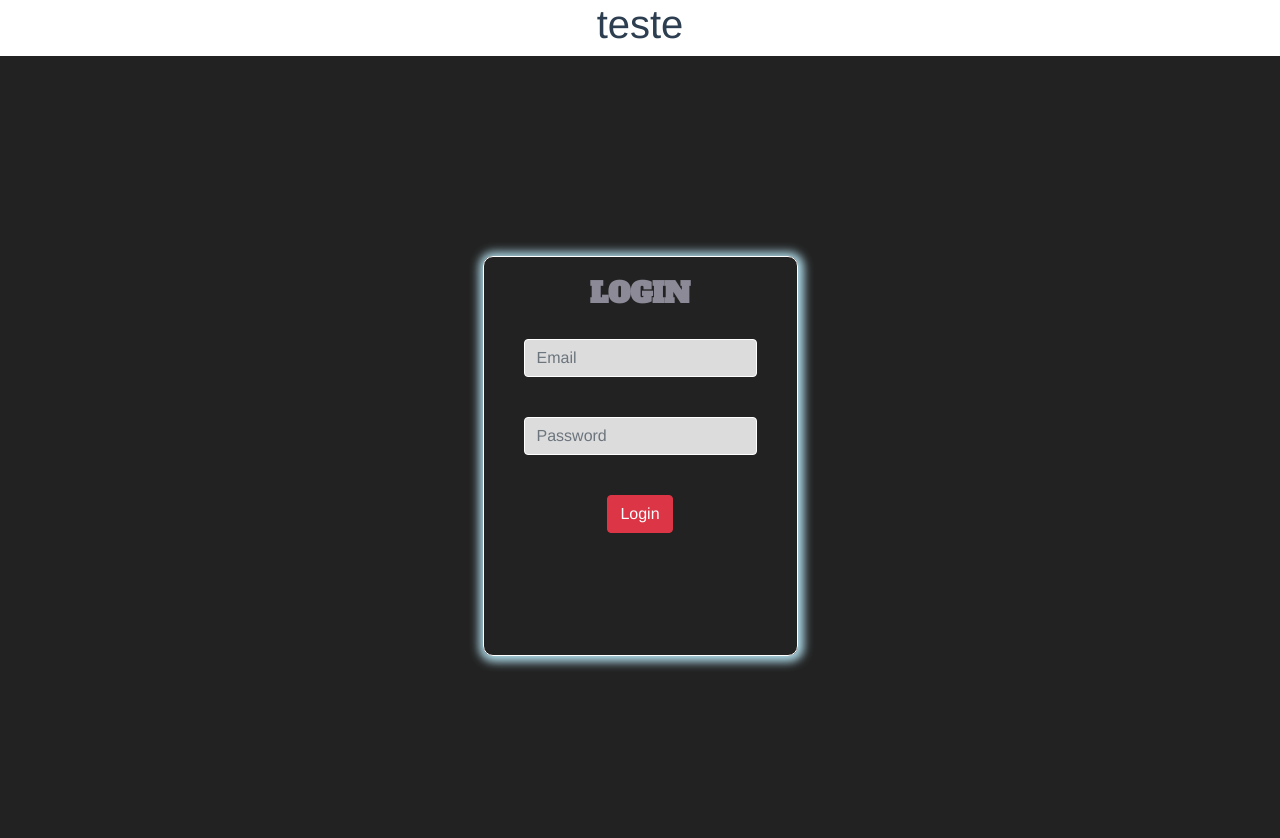
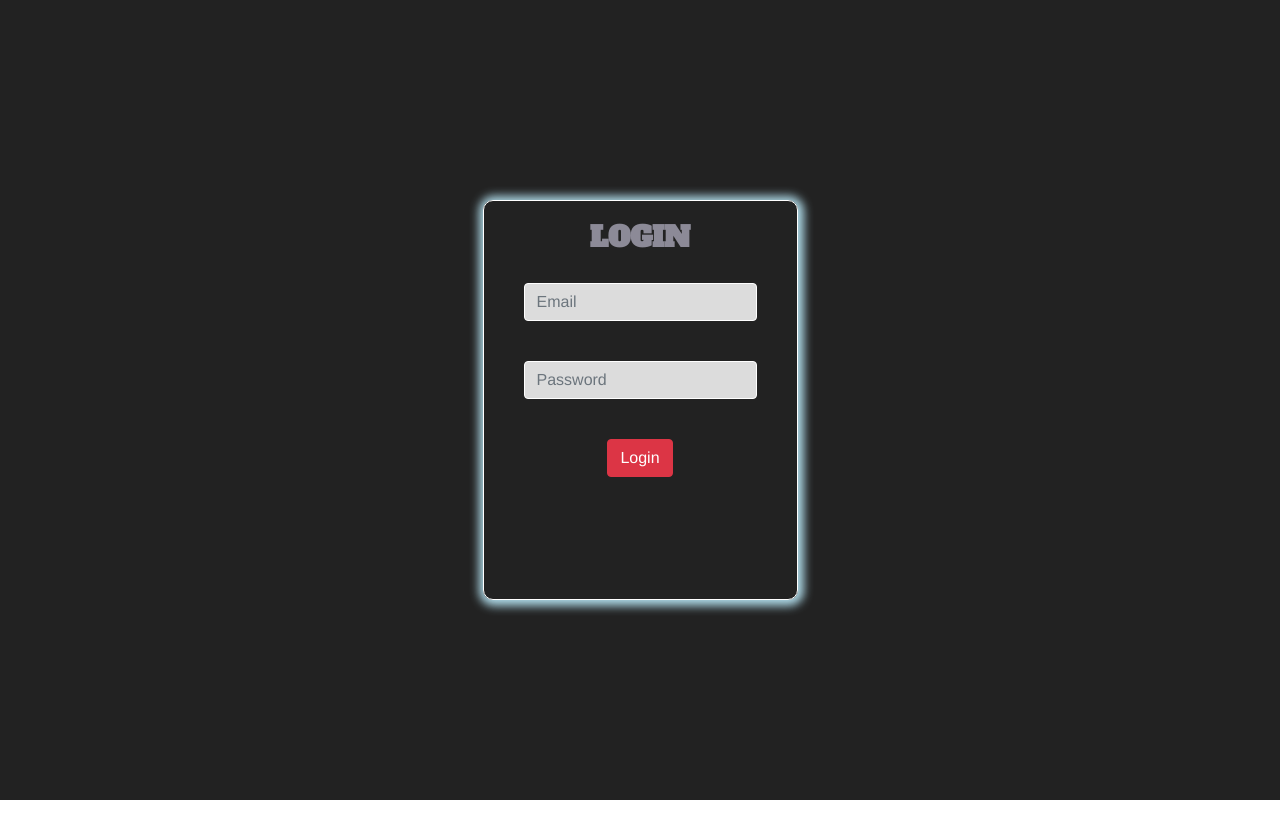
Before and after one commit to joaohenryquecunha/g-ponto, a Vue app: page /login in a window 1280 px wide. Shown: the top 838 px of the page. After the commit the page ends 800 px from the top, so only its background shows below. Built offline with nearby package versions, Linux system fonts and the light colour scheme.

Commit message:
fix - login

```diff
--- a/src/views/LoginView.vue
+++ b/src/views/LoginView.vue
@@ -1,6 +1,5 @@
 <template>
   <div>
-    <h1>teste</h1>
     <Login/>
   </div>
 </template>
```
